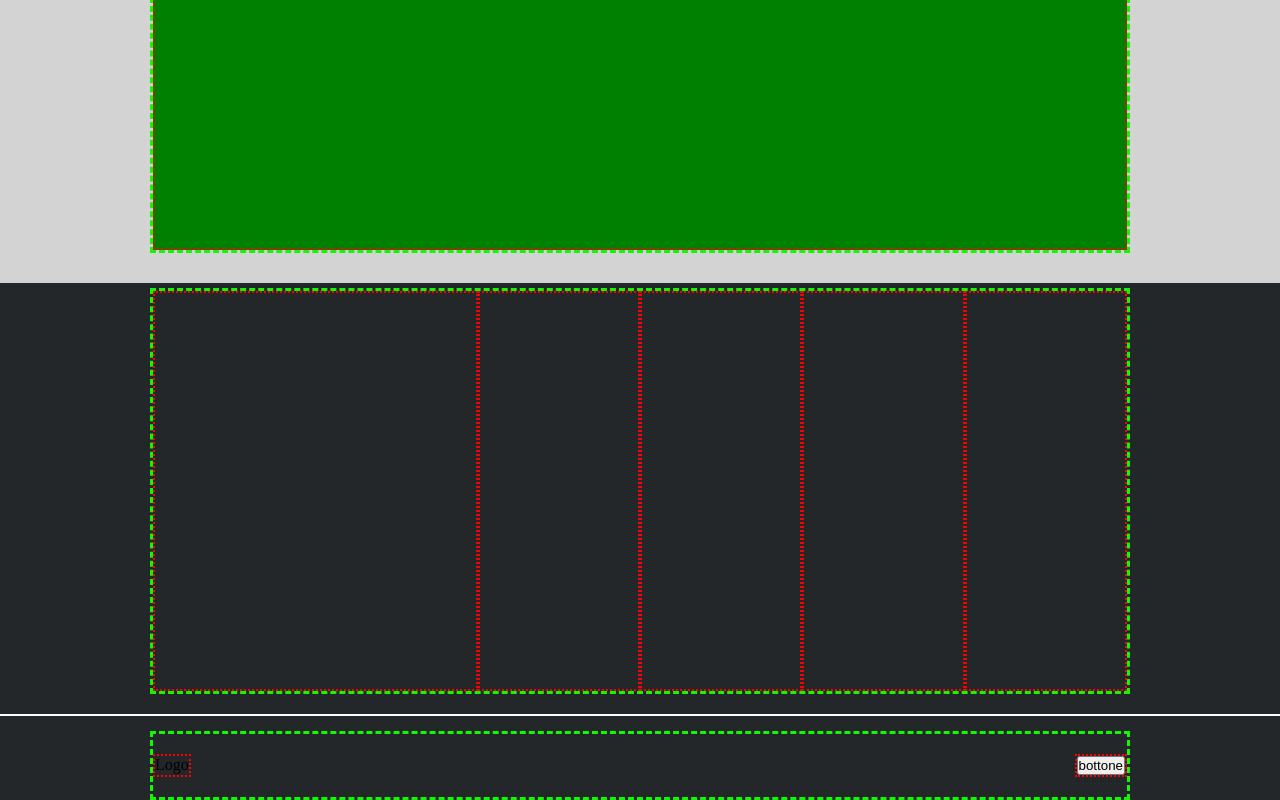
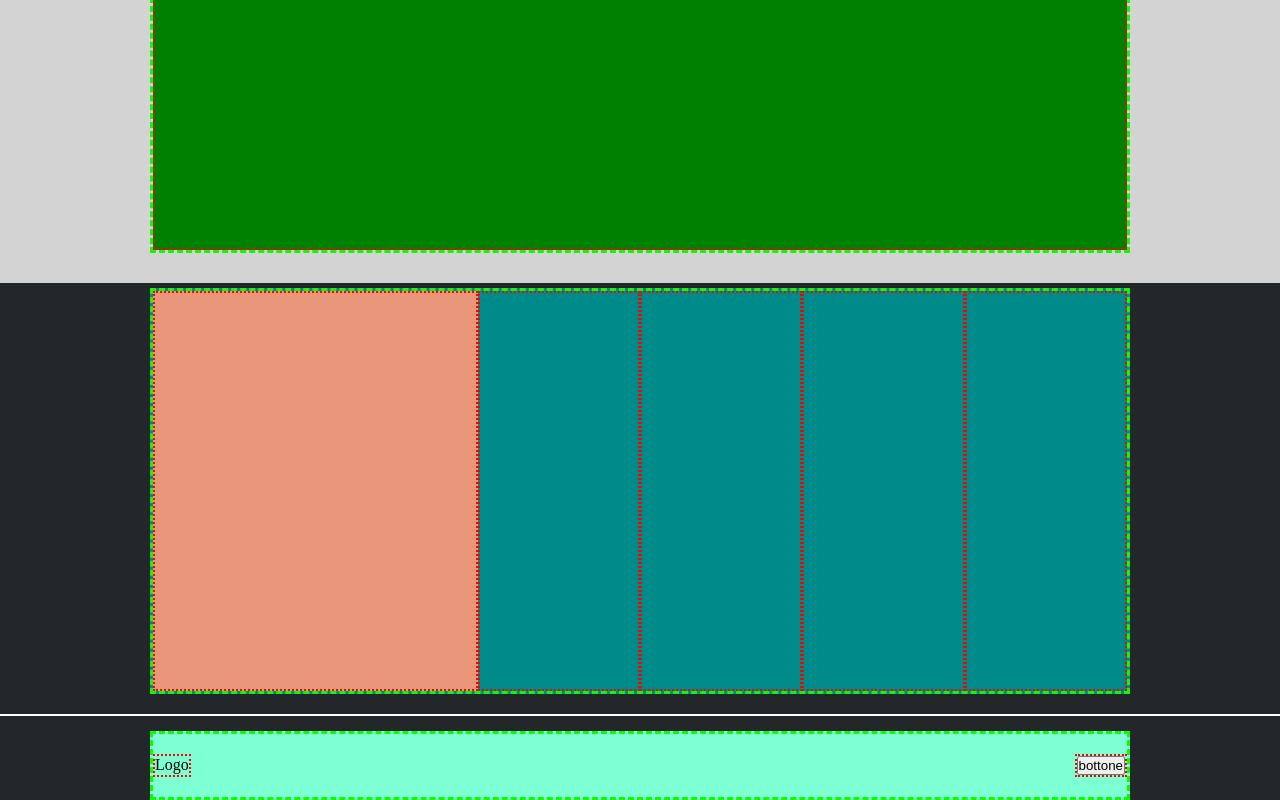
Before and after one commit to Michele-S2001/htmlcss-struttura-discord, a plain HTML site: page index.html in a window 1280 px wide. Shown: the part 2205-3005 px from the top of the page. Drawn offline with Linux system fonts and the light colour scheme.

Commit message:
Added: bg-color to footer sections

```diff
--- a/css/style.css
+++ b/css/style.css
@@ -134,11 +134,19 @@ img {
     border-bottom: 2px solid white;
 }
 
+.debug .main-footer .row {
+    background-color:darkcyan;
+}
+
+.debug .main-footer .col:first-child {
+    background-color: darksalmon;
+}
+
 .debug .footer-bar {
     padding-top: 15px;
 }
 
 .debug .footer-bar .row {
     padding: 20px 0;
-
+    background-color:aquamarine;
 }
```
